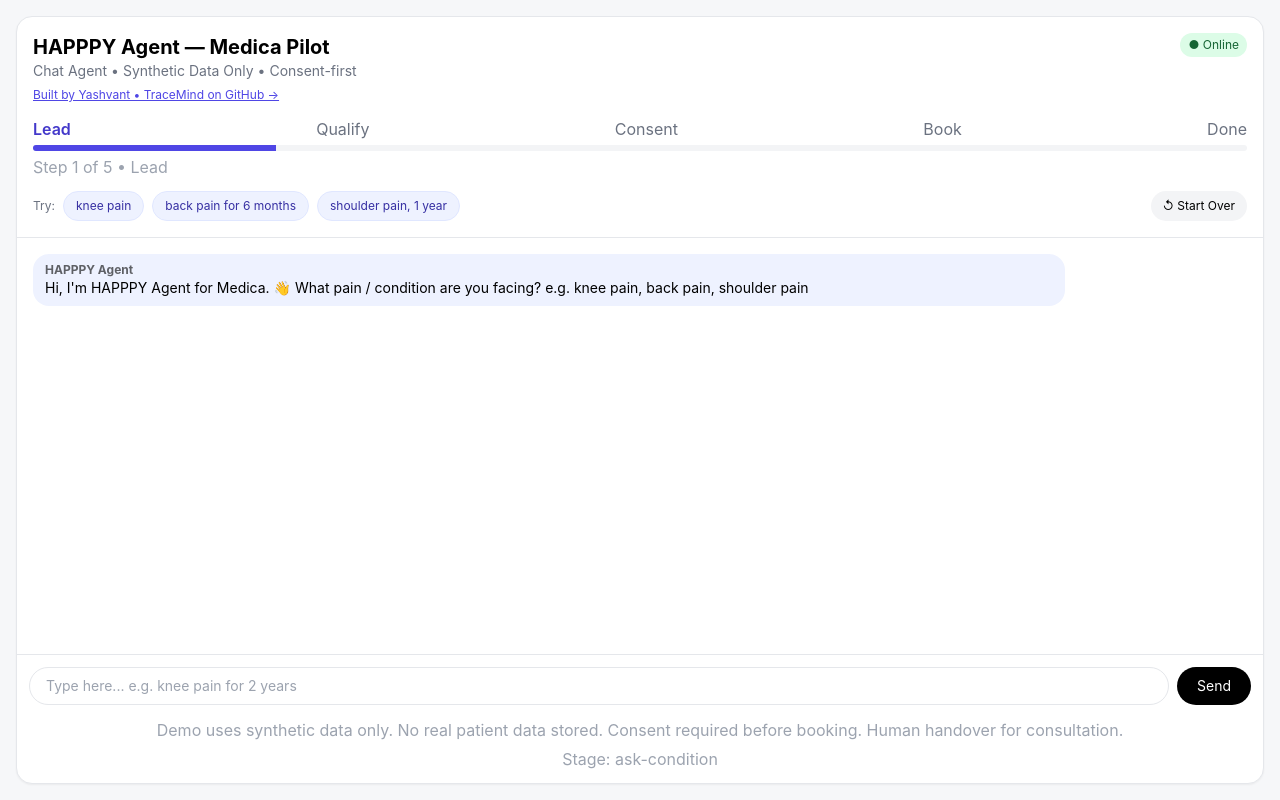
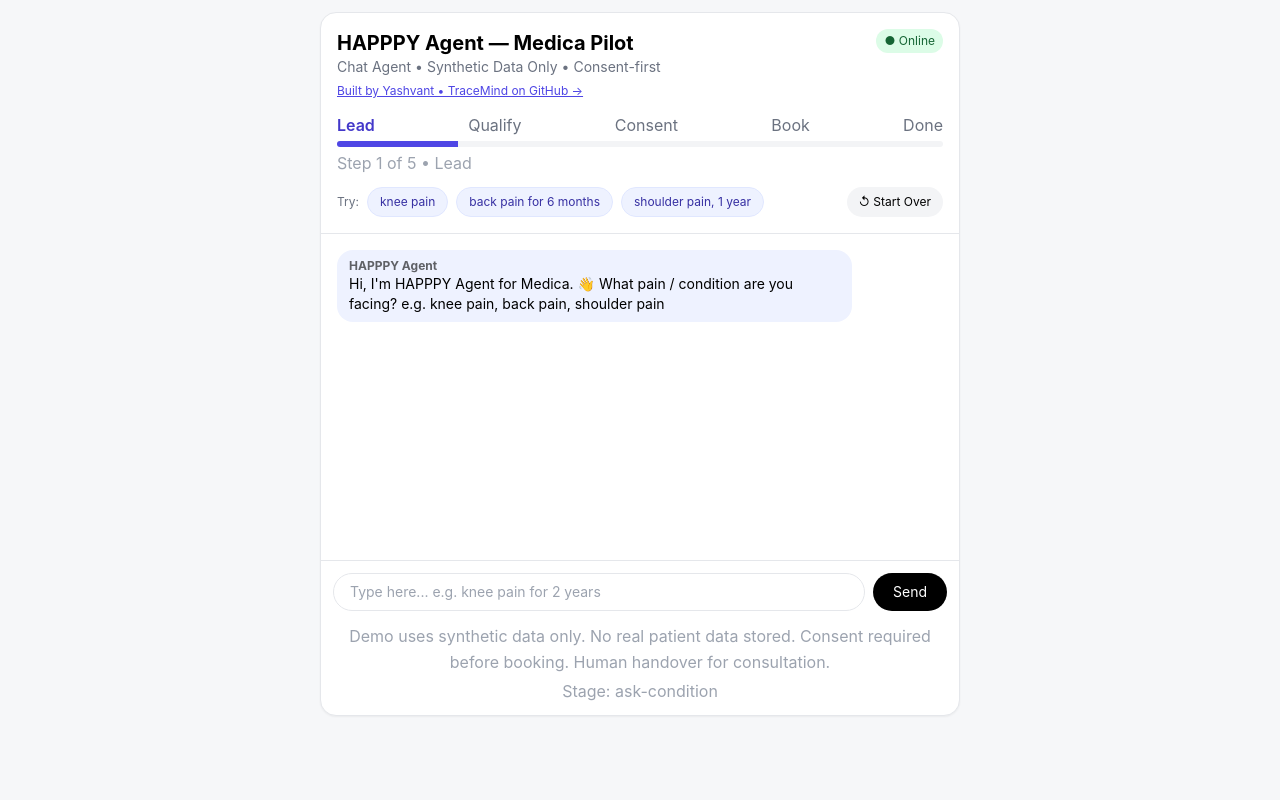
Before and after one commit to yashvantys/tracemind, a Next.js app in the folder apps/web/: page /happy-agent in a window 1280 px wide. Built offline with nearby package versions, Linux system fonts and the light colour scheme.

Commit message:
css and layout changes

```diff
--- a/apps/web/app/globals.css
+++ b/apps/web/app/globals.css
@@ -1,7 +1,14 @@
 @tailwind base;
 @tailwind components;
 @tailwind utilities;
-body {
+* {
+  box-sizing: border-box;
+}
+html, body {
+  margin: 0;
+  padding: 0;
+  width: 100%;
+  overflow-x: hidden;
+  background: #f6f7f9;
   font-family: -apple-system, BlinkMacSystemFont, 'Segoe UI', sans-serif;
-  background: #0a0a0a;
 }
--- a/apps/web/app/happy-agent/page.tsx
+++ b/apps/web/app/happy-agent/page.tsx
@@ -89,8 +89,8 @@ export default function HappyAgentPage() {
     const stepIdx = getStepIndex(stage);
 
     return (
-        <div className="min-h-screen bg-[#f6f7f9] flex justify-center overflow-x-hidden">
-            <div className="w-full max-w- mx-3 my-3 sm:mx-4 sm:my-4 bg-white rounded-2xl border shadow-sm flex flex-col h- overflow-hidden">
+        <div className="min-h-screen bg-[#f6f7f9] px-3 py-3 box-border">
+            <div className="w-full max-w-[640px] mx-auto bg-white rounded-2xl border shadow-sm flex flex-col h-[88vh] overflow-hidden box-border">
                 {/* Header */}
                 <div className="p-4 border-b shrink-0">
                     <div className="flex justify-between items-start gap-2">
```
